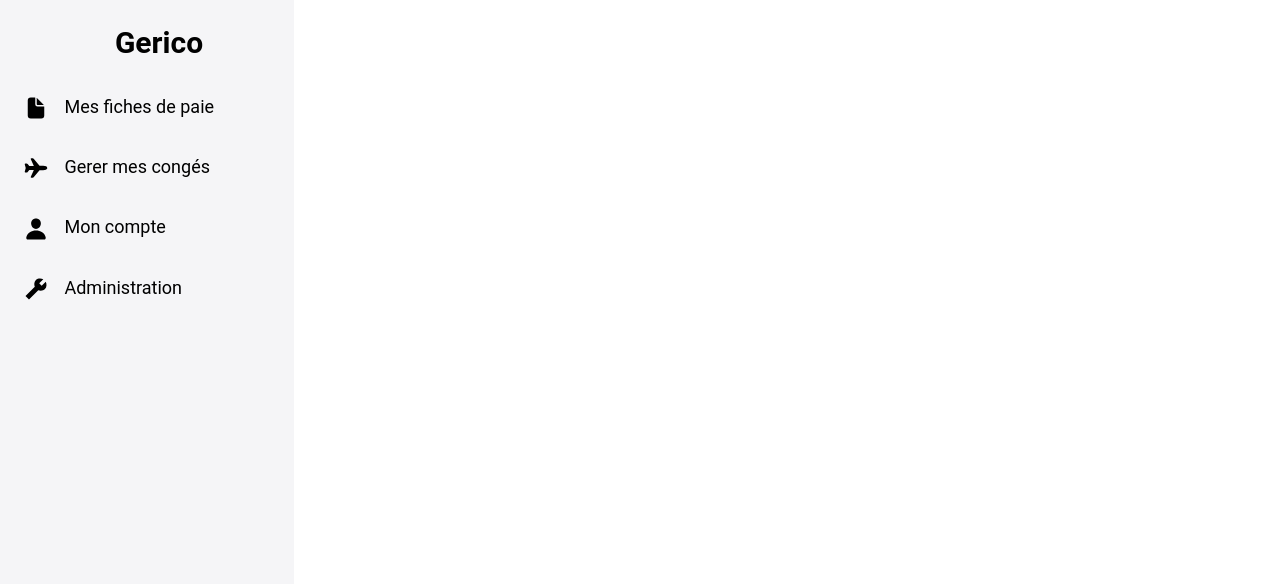
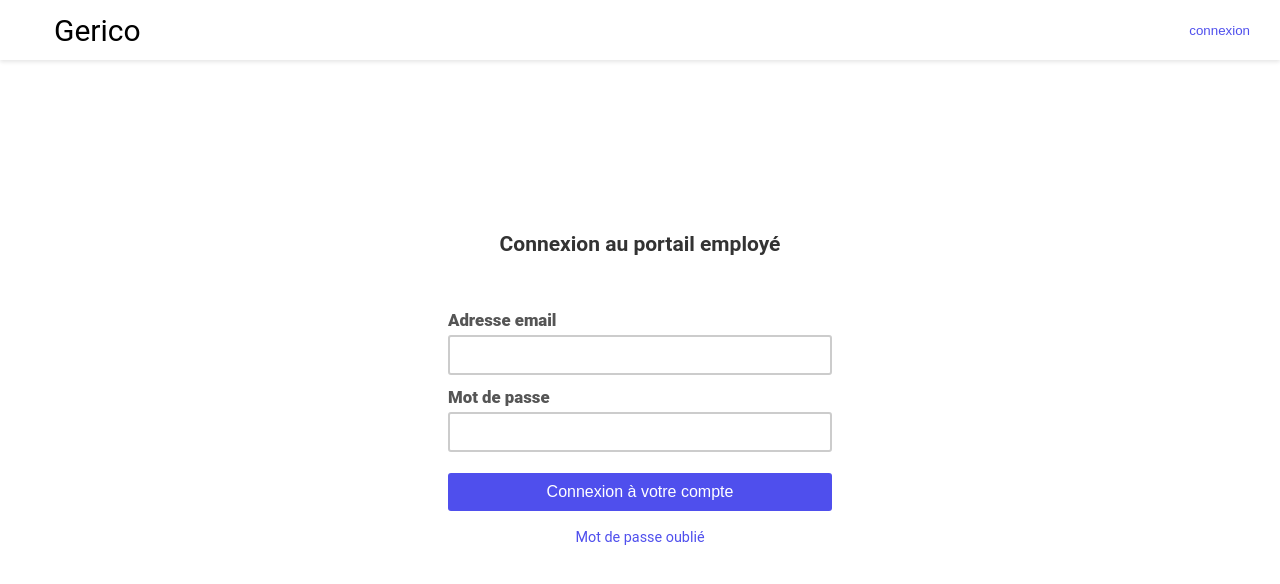
Before and after one commit to Antoninop/gerico-frontend, a React (Vite) app: page / in a window 1280 px wide. Shown: the top 584 px of the page. Built offline with nearby package versions, Linux system fonts and the light colour scheme.

Commit message:
[+] auth Context

```diff
--- a/src/main.tsx
+++ b/src/main.tsx
@@ -2,9 +2,12 @@ import { StrictMode } from 'react';
 import { createRoot } from 'react-dom/client';
 import './main.css';
 import App from './routes';
+import { AuthProvider } from './services/AuthContext'; // Importer votre AuthProvider
 
 createRoot(document.getElementById('root')!).render(
   <StrictMode>
-    <App />
+    <AuthProvider>
+      <App />
+    </AuthProvider>
   </StrictMode>
 );
--- a/src/pages/login/Login.tsx
+++ b/src/pages/login/Login.tsx
@@ -1,13 +1,17 @@
 import React, { useState } from 'react';
 import styles from './login.module.scss';
+import { useNavigate } from 'react-router-dom';
 import Input from '../../components/input/Input';
 import Navbar from '../../components/navbar/Navbar';
 import { loginUser } from '../../services/api';
+import { useAuth } from '../../services/AuthContext';
 
 const Login: React.FC = () => {
     const [email, setEmail] = useState<string>('');
     const [password, setPassword] = useState<string>('');
     const [error, setError] = useState<string>('');
+    const { login } = useAuth();
+    const navigate = useNavigate();
 
     const handleSubmit = async (event: React.FormEvent) => {
         event.preventDefault();
@@ -15,13 +19,18 @@ const Login: React.FC = () => {
         console.log('Password:', password);
 
         try {
-            await loginUser(email, password);
-            console.log('connecté');
+            const response = await loginUser(email, password);
+            console.log(response);
+
+            await login(response.userId);
+
+            navigate('/');
         } catch (err: any) {
             console.error('Erreur de connexion:', err);
-            setError(err.message);
+            setError(err.response?.data?.message || 'Une erreur est survenue');
         }
     };
+
 
     return (
         <div>
--- a/src/routes.tsx
+++ b/src/routes.tsx
@@ -3,18 +3,34 @@ import Login from './pages/login/Login';
 import Dashboard from './pages/dashboard/dashboard';
 import Conges from './pages/conges/conges';
 import Fiches from './pages/fiches/fiches';
-import { BrowserRouter as Router, Routes, Route } from 'react-router-dom';
+import { BrowserRouter as Router, Routes, Route, Navigate } from 'react-router-dom'; // Import Navigate
+import { useAuth } from './services/AuthContext';
 
 const App: React.FC = () => {
+  const { user } = useAuth(); // Get the user state from the auth context
+
   return (
     <Router>
       <Routes>
-        <Route path="/" element={<Dashboard />} />
-        <Route path="/login" element={<Login />} />
-        <Route path="/fiches-paie" element={<Fiches/>} />
-        <Route path="/conges" element={<Conges/>} />
-        <Route path="/compte" element={<div>Mon compte</div>} />
-        <Route path="/administration" element={<div>Administration</div>} />
+        {/* If user is logged in, show the main app routes */}
+        {user ? (
+          <>
+            <Route path="/" element={<Dashboard />} />
+            <Route path="/fiches-paie" element={<Fiches />} />
+            <Route path="/conges" element={<Conges />} />
+            <Route path="/compte" element={<div>Mon compte</div>} />
+            <Route path="/administration" element={<div>Administration</div>} />
+            {/* Add a catch-all redirect for unknown routes */}
+            <Route path="*" element={<Navigate to="/" />} />
+          </>
+        ) : (
+          <>
+            <Route path="/" element={<Login />} />
+            <Route path="/login" element={<Login />} />
+            {/* Redirect any unknown routes to Login */}
+            <Route path="*" element={<Navigate to="/" />} />
+          </>
+        )}
       </Routes>
     </Router>
   );
--- /dev/null
+++ b/src/services/AuthContext.tsx
@@ -0,0 +1,35 @@
+import React, { createContext, useContext, useState, ReactNode } from 'react';
+
+interface AuthContextType {
+  user: { id: number; email: string } | null;
+  login: (user: { id: number; email: string }) => void;
+  logout: () => void;
+}
+
+const AuthContext = createContext<AuthContextType | undefined>(undefined);
+
+export const AuthProvider: React.FC<{ children: ReactNode }> = ({ children }) => {
+  const [user, setUser] = useState<{ id: number; email: string } | null>(null);
+
+  const login = (userData: { id: number; email: string }) => {
+    setUser(userData);
+  };
+
+  const logout = () => {
+    setUser(null);
+  };
+
+  return (
+    <AuthContext.Provider value={{ user, login, logout }}>
+      {children}
+    </AuthContext.Provider>
+  );
+};
+
+export const useAuth = () => {
+  const context = useContext(AuthContext);
+  if (!context) {
+    throw new Error('useAuth must be used within an AuthProvider');
+  }
+  return context;
+};
```
Also changed, not shown: src/services/routes.tsx (deleted).
